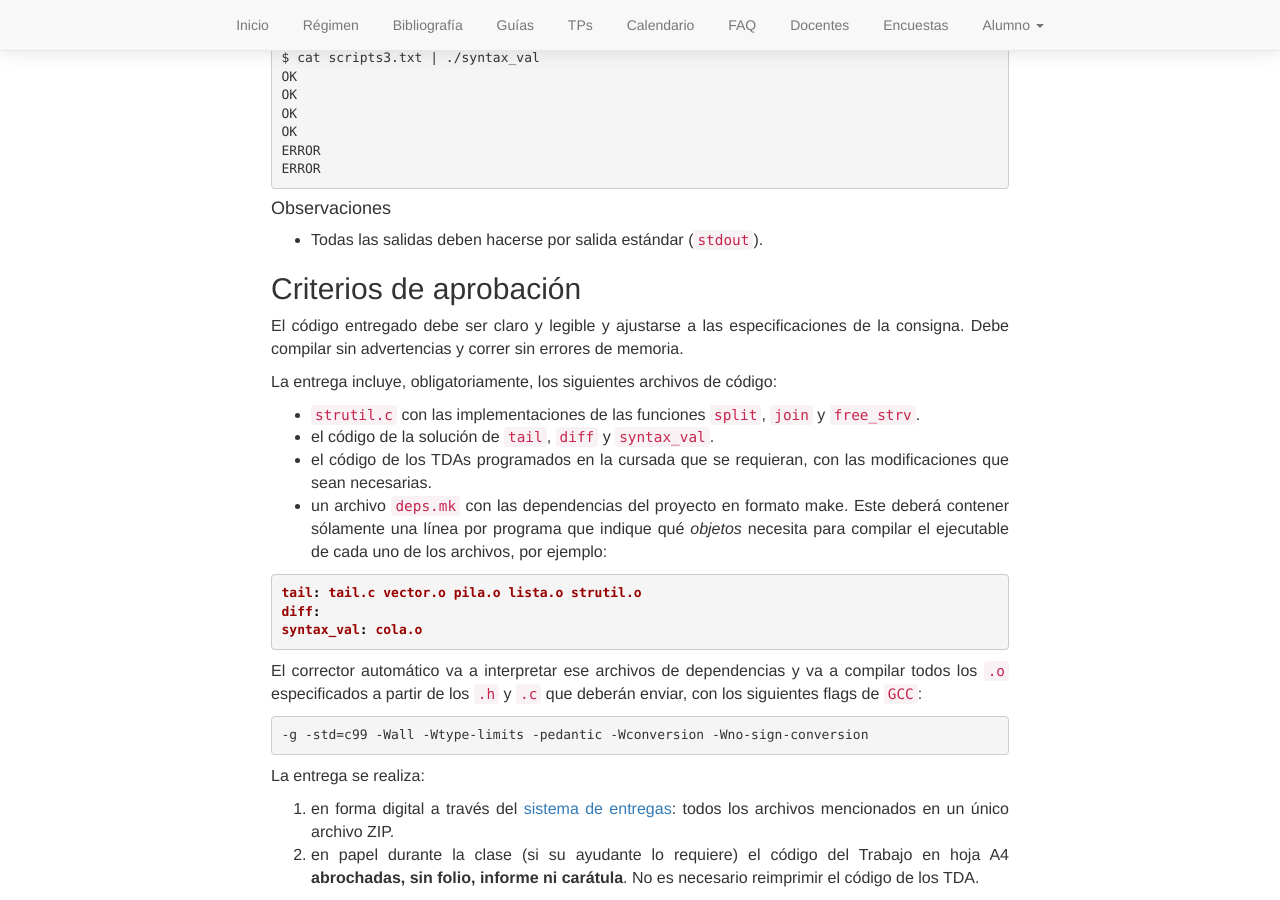
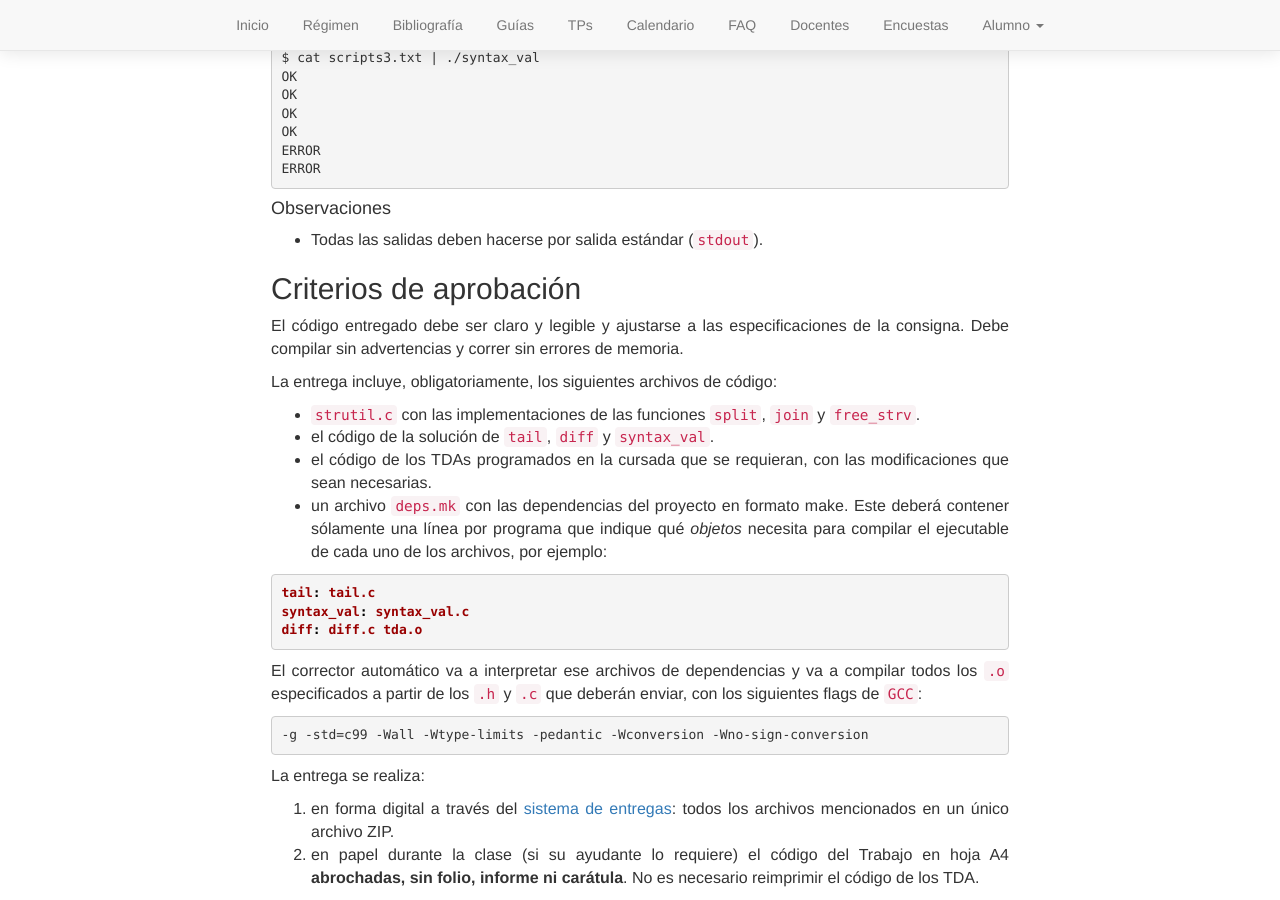
Before and after one commit to algoritmos-rw/algoritmos, a Jekyll site: the page built from static/tps/2018_1/tp1/index.md, in a window 1280 px wide and 900 px high, scrolled down 5083 px. Built offline with Jekyll 4.4.1, drawn with Linux system fonts in a browser that asks for light colours.

Commit message:
Cambio ejemplo deps.mk

````diff
--- a/static/tps/2018_1/tp1/index.md
+++ b/static/tps/2018_1/tp1/index.md
@@ -278,9 +278,9 @@ deberá contener sólamente una línea por programa que indique qué _objetos_ n
 compilar el ejecutable de cada uno de los archivos, por ejemplo:
 
 ``` makefile
-tail: tail.c vector.o pila.o lista.o strutil.o
-diff:
-syntax_val: cola.o
+tail: tail.c
+syntax_val: syntax_val.c
+diff: diff.c tda.o
 ```
 
 El corrector automático va a interpretar ese archivos de dependencias y va a
````
